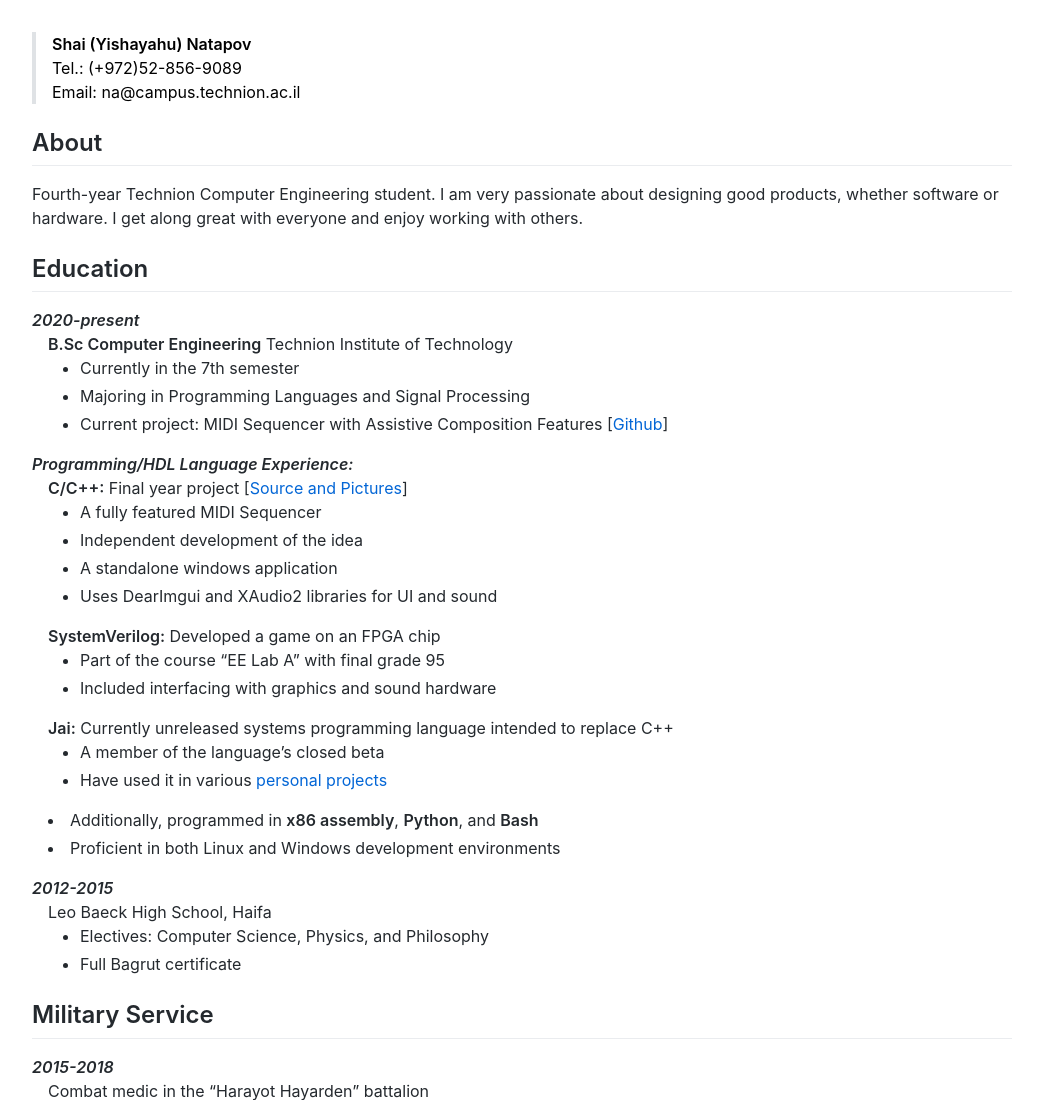
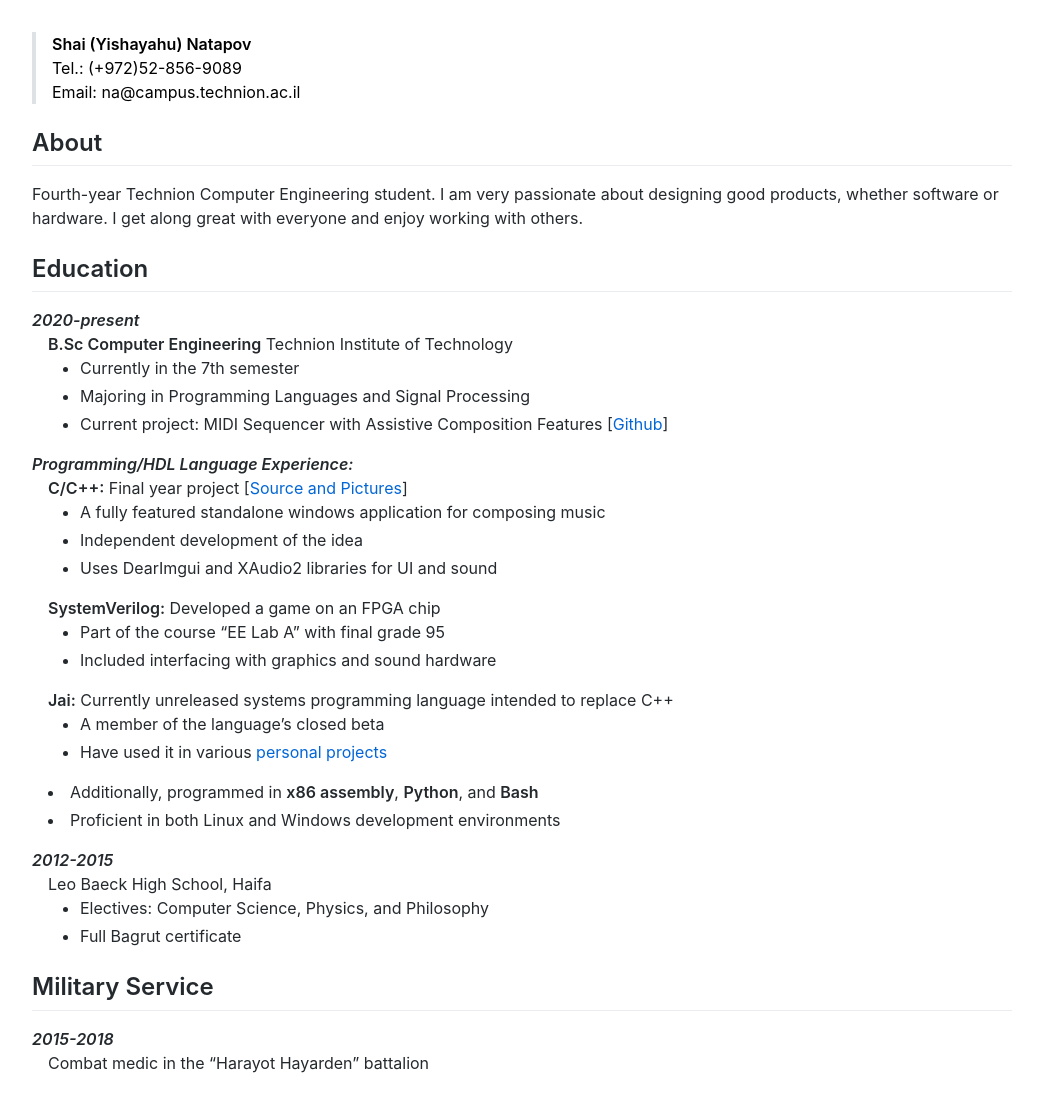
Before and after one commit to natapov/natapov.github.io, a plain HTML site: page index.html in a window 1280 px wide. Shown: the top 1100 px of the page, without its empty margins (118-1161 px from the left). Drawn offline with Linux system fonts and the light colour scheme.

Commit message:
Update index.html

```diff
--- a/index.html
+++ b/index.html
@@ -55,9 +55,8 @@
   <dd><strong>C/C++:</strong> Final year project [<a href="https://github.com/natapov/midi-sequencer">Source and Pictures</a>]
 
     <ul>
-      <li>A fully featured MIDI Sequencer</li>
+      <li>A fully featured standalone windows application for composing music</li>
       <li>Independent development of the idea</li>
-      <li>A standalone windows application</li>
       <li>Uses DearImgui and XAudio2 libraries for UI and sound</li>
     </ul>
   </dd>
```
